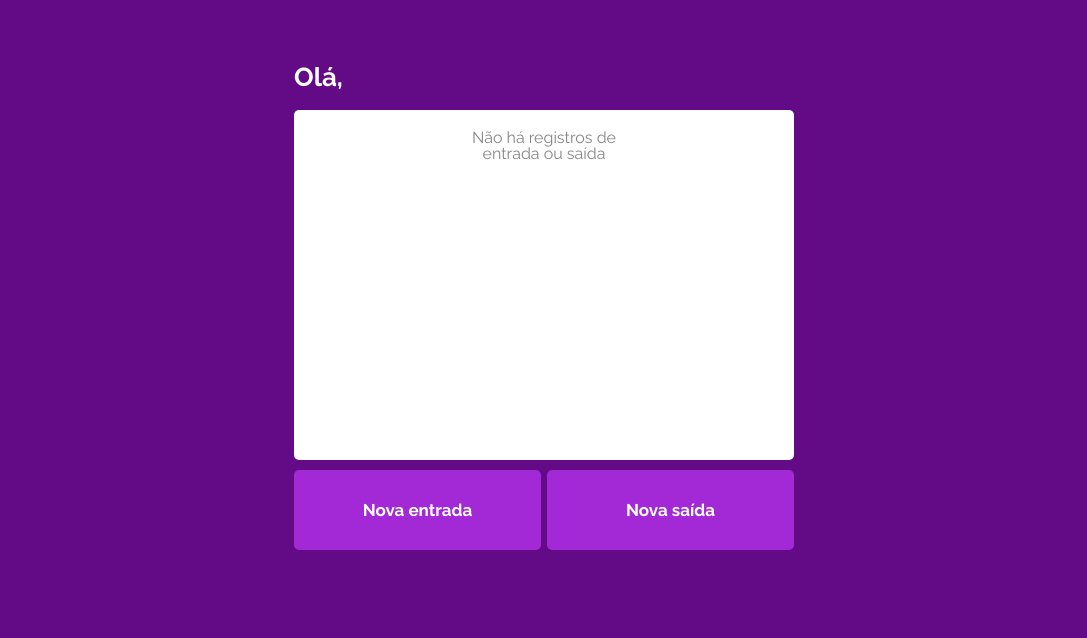
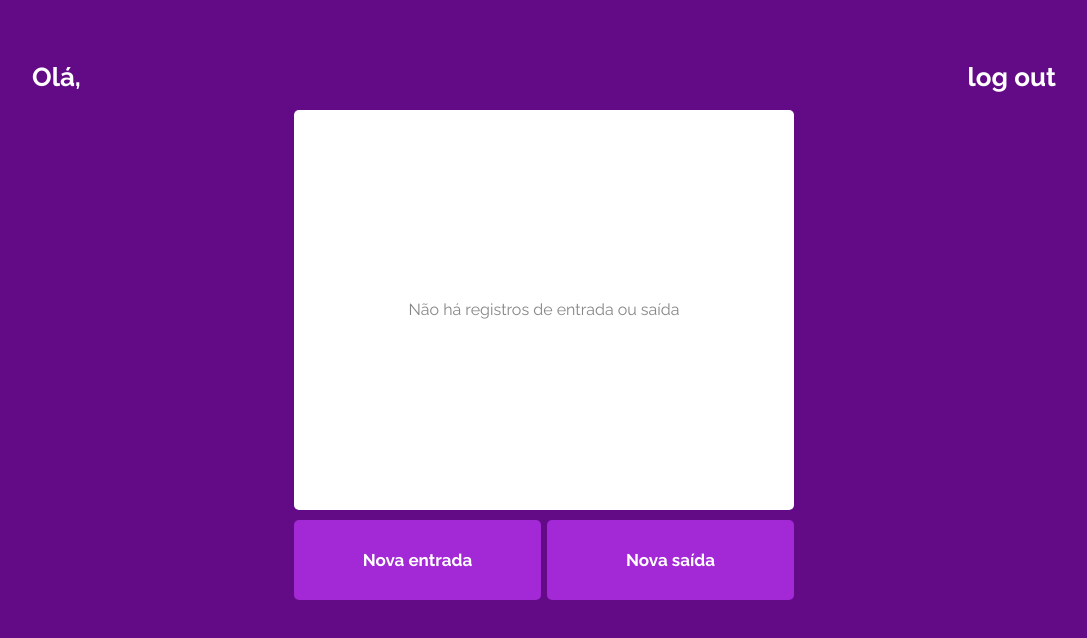
Before and after one commit to igor-gui/my-wallet-client, a React (Vite) app: page /home in a window 1280 px wide. Shown: the top 638 px of the page, without its empty margins (96-1183 px from the left). Built offline with nearby package versions, Linux system fonts and the light colour scheme; the HTML template or start-up script is replaced by a standard one; a web font is replaced by a local one.

Commit message:
LastCommit

```diff
--- a/src/components/HomeContainer.tsx
+++ b/src/components/HomeContainer.tsx
@@ -1,14 +1,24 @@
 import { TransactionsBox } from "@/components";
 import { TransactionButtonBox } from "./TransactionButtonBox";
-import styled from "styled-components";
+import { useNavigate } from "react-router-dom";
 
 
 export function HomeContainer() {
     const name = localStorage.getItem("name");
+    const navigate = useNavigate()
+    function deleteToken() {
+       localStorage.removeItem("token");
+       localStorage.removeItem("name");
+       navigate("/");
+
+    }
     return (
         <div className="container">
             {/* <TopBoard> */}
+            <div>
             <h1>Olá, {name}</h1>
+            <h2 onClick={() => deleteToken()}>log out</h2>
+            </div>
             {/* <h1>log out</h1> */}
             {/* </TopBoard> */}
             <TransactionsBox />
--- a/src/styles/Home.tsx
+++ b/src/styles/Home.tsx
@@ -16,14 +16,28 @@ export const HomeStyle = styled.main`
     background-color: "#630b86";
     align-items: center;
     justify-content: center;
+    div {
+      display: flex;
+      width: 80%;
+      justify-content: space-between;
     h1 {
+      left: 0;
       color: ${() => textColor};
       font-family: "Raleway";
       ${maxWidth}
-      width: 80%;
       text-align: left;
       font-weight: 700;
       font-size: 26px;
     }
+    h2 {
+      color: ${() => textColor};
+      font-family: "Raleway";
+      ${maxWidth}
+      text-align: left;
+      font-weight: 700;
+      font-size: 26px;
+      cursor: pointer;
+    }
+  }
   }
 `;
--- a/src/styles/TransactionsStyle.tsx
+++ b/src/styles/TransactionsStyle.tsx
@@ -4,16 +4,22 @@ import { maxWidth, textColor } from ".";
 export const TransactionBoxStyle = styled.div`
     display: flex;
     flex-direction: column;
+    gap: 5.5px;
     align-items: center;
     margin-top: 20px;
     box-sizing: border-box;
     padding-top: 20px;
+    padding-bottom: 20px;
 
+    overflow-y: scroll;
     width: 80%;
     max-width: 300px;
     ${() => maxWidth}
     min-height: 350px;
+    height: 50vh;
     border-radius: 5px;
+
+
 
     background-color: ${() => textColor};
 
@@ -29,6 +35,17 @@ export const TransactionBoxStyle = styled.div`
     }
 
 
+    &::-webkit-scrollbar {
+        width: 0.5em;
+    }
+
+    &::-webkit-scrollbar-thumb {
+        background-color: transparent;
+    }
+
+    &::-webkit-scrollbar-track {
+        background-color: transparent;
+    }
 
 `;
 
@@ -39,7 +56,7 @@ export const HeaderStyle = styled.header`
     color: #868686;
     align-items: center;
     justify-content: center;
-    width: 180px;
+    width: 100%;
     text-align: center;
     h1 {
         color: ${textColor};
```
